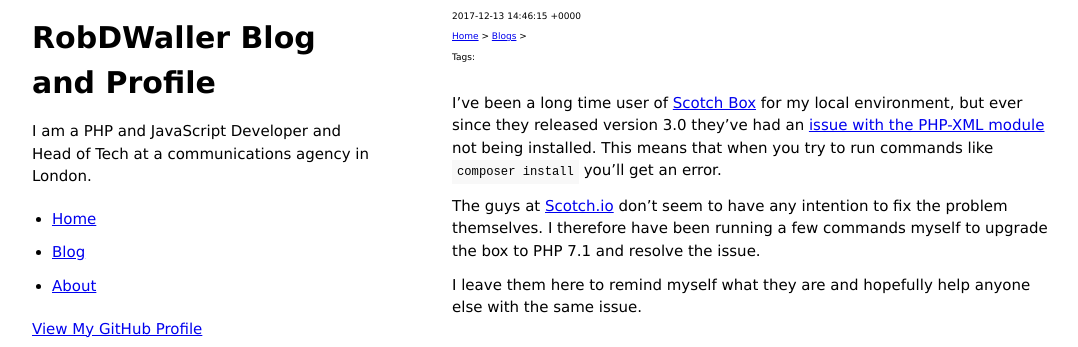
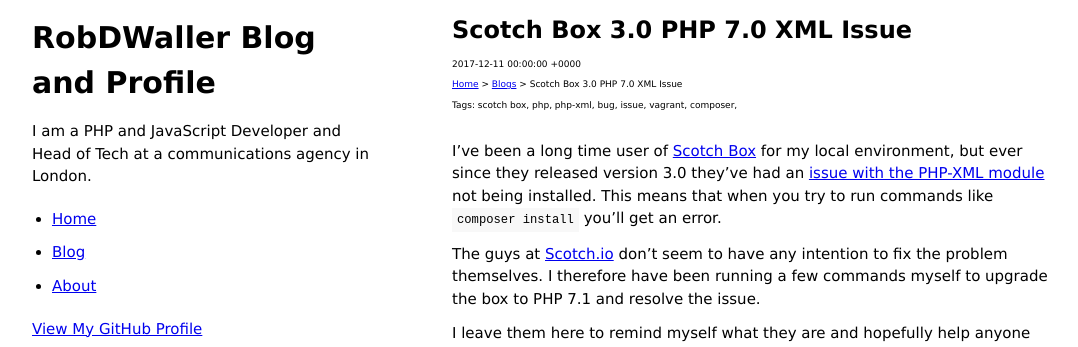
Before and after one commit to RobDWaller/robdwaller.github.io, a Jekyll site: the page built from _posts/2017-12-11-scotch-box-three-php-seven-xml-issue.md, in a window 1280 px wide, cut to the strip 0-347 px from the top of the page. Shown: the whole strip, without its empty margins (98-1176 px from the left). Built offline with Jekyll 4.4.1, drawn with Linux system fonts in a browser that asks for light colours; our own code applies the rules of GitHub Pages for plain Markdown files.

Commit message:
fixed issue with yml description content on scoth box post

```diff
--- a/_posts/2017-12-11-scotch-box-three-php-seven-xml-issue.md
+++ b/_posts/2017-12-11-scotch-box-three-php-seven-xml-issue.md
@@ -1,8 +1,8 @@
 ---
 layout: post
-title: 'Scotch Box 3.0 PHP 7.0 Xml Issue'
+title: 'Scotch Box 3.0 PHP 7.0 XML Issue'
 published: true
-description: 'Ever since Scotch Box released version 3.0 they've had an issue with the PHP-XML module not being installed on the Vagrant box.'
+description: "Ever since Scotch Box released version 3.0 they've had an issue with the PHP-XML module not being installed on the Vagrant box."
 tags: [scotch box, php, php-xml, bug, issue, vagrant, composer]
 ---
 I've been a long time user of [Scotch Box](https://box.scotch.io/) for my local environment, but ever since they released version 3.0 they've had an [issue with the PHP-XML module](https://github.com/scotch-io/scotch-box) not being installed. This means that when you try to run commands like `composer install` you'll get an error.
```
